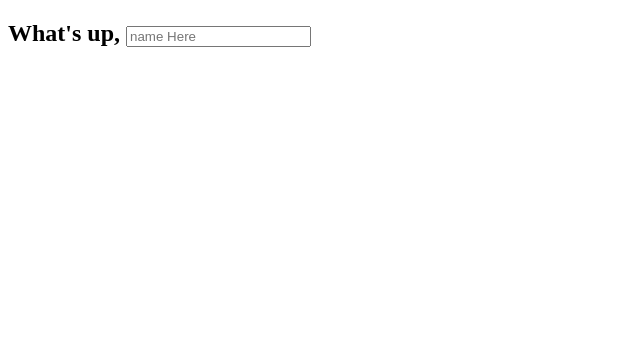
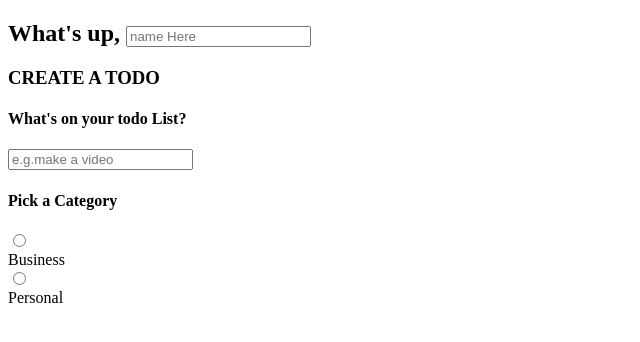
Before and after one commit to antor9732/Todo-List-App, a Vue app: page / in a window 1280 px wide. Shown: the top 342 px of the page, without its empty margins (0-640 px from the left). Built offline with nearby package versions, Linux system fonts and the light colour scheme; the HTML template or start-up script is replaced by a standard one.

Commit message:
Top Field Added

```diff
--- a/src/App.vue
+++ b/src/App.vue
@@ -5,13 +5,23 @@
 const name = ref("");
 
 const input_content = ref("");
-const input_category = ref(null);
+const  input_category= ref(null);
 
 const todos_asc = computed(() =>
   todos.value.sort((a, b) => {
     return b.createdAt - a.createdAt;
   })
 );
+
+const addTodo = () => {};
+
+watch(name, (newVal) => {
+  localStorage.setItem("name", newVal);
+});
+
+onMounted(() => {
+  name.value = localStorage.getItem("name") || "";
+});
 </script>
 
 <template>
@@ -21,5 +31,43 @@
         What's up, <input type="text" placeholder="name Here" v-model="name" />
       </h2>
     </section>
+
+    <section class="create-todo">
+      <h3>CREATE A TODO</h3>
+
+      <form @submit.prevent="addTodo">
+        <h4>What's on your todo List?</h4>
+        <input
+          type="text"
+          placeholder="e.g.make a video"
+          v-model="input_content"
+        />
+
+        <h4>Pick a Category</h4>
+        <div class="options">
+          <label>
+            <input
+              type="radio"
+              name="category"
+              value="business"
+              v-model="input_category"
+            />
+            <span class="bubble business"></span>
+            <div>Business</div>
+          </label>
+          <label>
+            <input
+              type="radio"
+              name="category"
+              value="personal"
+              v-model="input_category"
+            />
+            <span class="bubble personal"></span>
+            <div>Personal</div>
+          </label>
+
+        </div>
+      </form>
+    </section>
   </main>
 </template>
```
